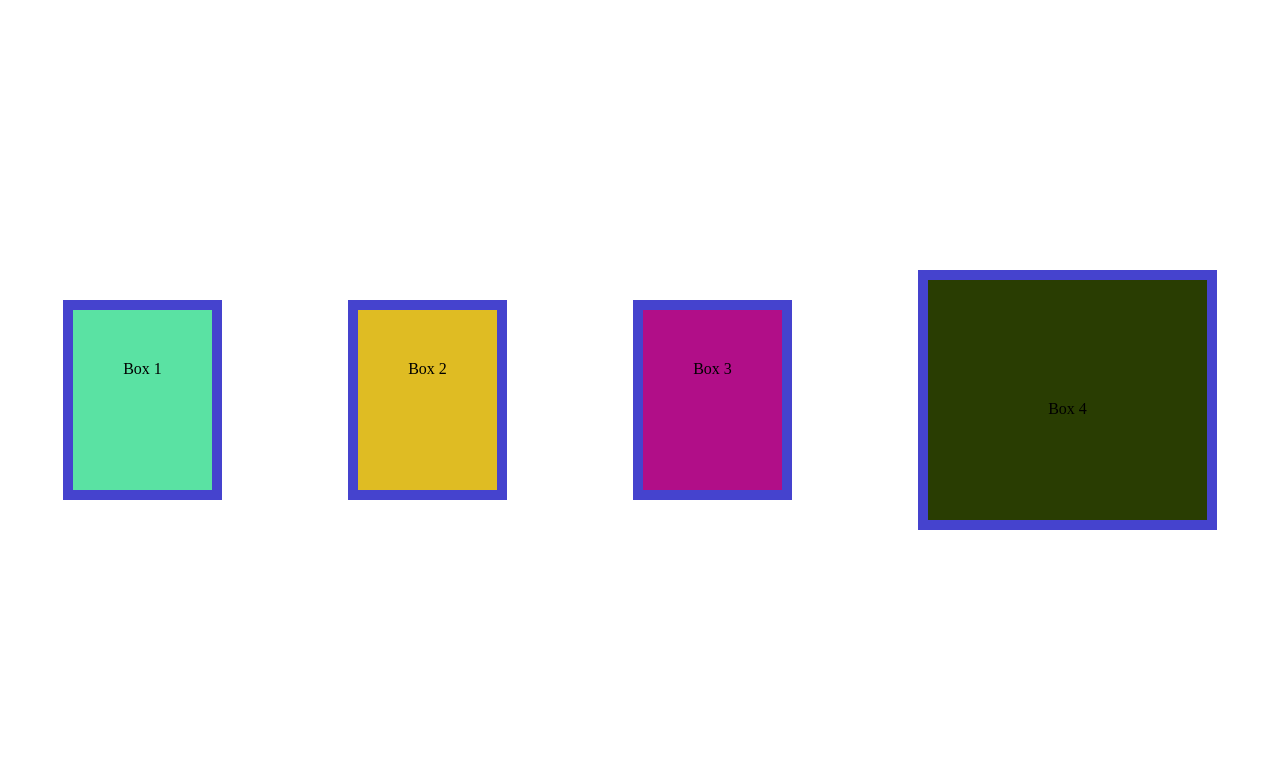
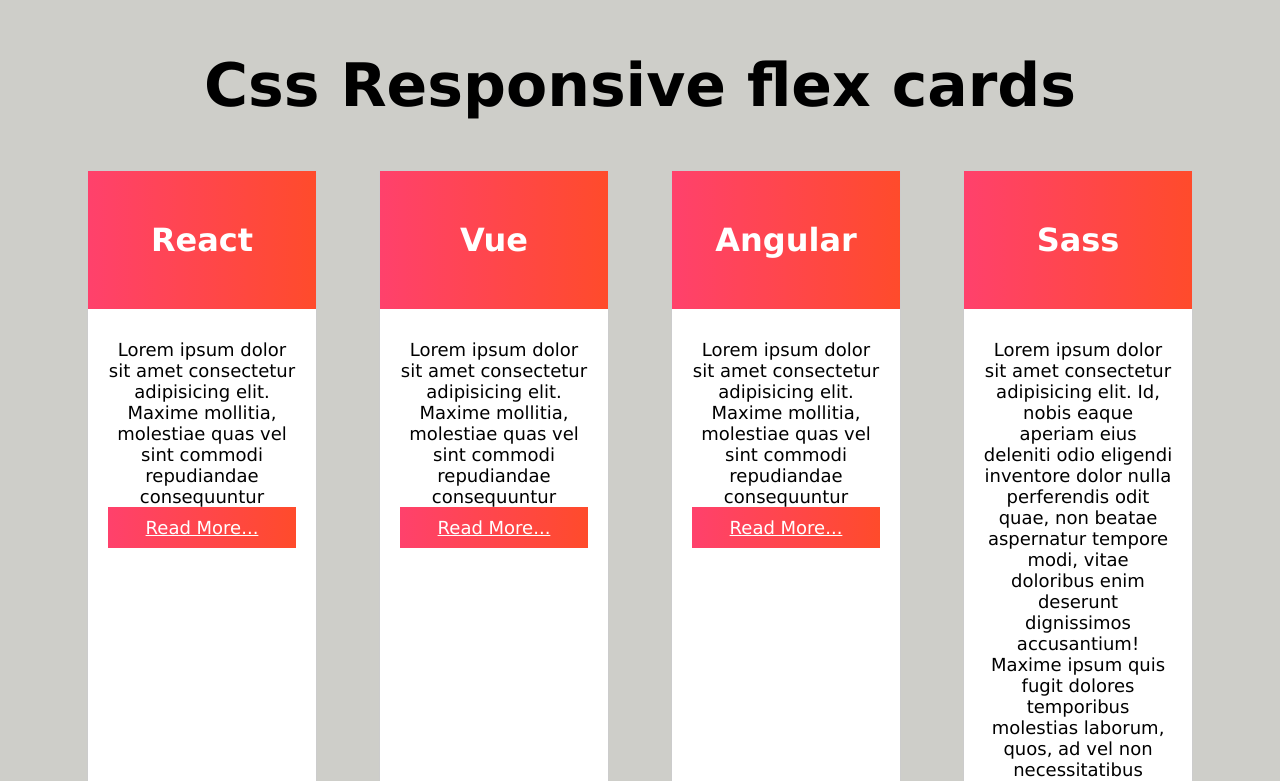
Before and after one commit to RaihanIIUC/cssonly, a React (Create React App) app: page / in a window 1280 px wide. Shown: the top 781 px of the page. Built offline with nearby package versions, Linux system fonts and the light colour scheme.

Commit message:
kevin powel

```diff
--- a/src/App.js
+++ b/src/App.js
@@ -2,11 +2,120 @@
 
 function App() {
   return (
-    <div className="maindiv">
-      <div className="div1">Box 1</div>
-      <div className="div2">Box 2</div>
-      <div className="div3">Box 3</div>
-      <div className="div4">Box 4</div>
+    <div className="container">
+      <div className="heading">
+        <h1>Css Responsive flex cards </h1>
+      </div>
+
+      <div className="row">
+        <div className="card">
+          <div className="card-header">
+            <h1>React</h1>
+          </div>
+
+          <div className="card-body">
+            <p>
+              Lorem ipsum dolor sit amet consectetur adipisicing elit. Maxime
+              mollitia, molestiae quas vel sint commodi repudiandae consequuntur
+            </p>
+            <a href="" className="btn">
+              Read More...
+            </a>
+          </div>
+        </div>
+
+        <div className="card">
+          <div className="card-header">
+            <h1>Vue</h1>
+          </div>
+
+          <div className="card-body">
+            <p>
+              Lorem ipsum dolor sit amet consectetur adipisicing elit. Maxime
+              mollitia, molestiae quas vel sint commodi repudiandae consequuntur
+            </p>
+            <a href="" className="btn">
+              Read More...
+            </a>
+          </div>
+        </div>
+
+        <div className="card">
+          <div className="card-header">
+            <h1>Angular</h1>
+          </div>
+
+          <div className="card-body">
+            <p>
+              Lorem ipsum dolor sit amet consectetur adipisicing elit. Maxime
+              mollitia, molestiae quas vel sint commodi repudiandae consequuntur
+            </p>
+            <a href="" className="btn">
+              Read More...
+            </a>
+          </div>
+        </div>
+
+        <div className="card">
+          <div className="card-header">
+            <h1>Sass</h1>
+          </div>
+
+          <div className="card-body">
+            <p>
+              Lorem ipsum dolor sit amet consectetur adipisicing elit. Id, nobis
+              eaque aperiam eius deleniti odio eligendi inventore dolor nulla
+              perferendis odit quae, non beatae aspernatur tempore modi, vitae
+              doloribus enim deserunt dignissimos accusantium! Maxime ipsum quis
+              fugit dolores temporibus molestias laborum, quos, ad vel non
+              necessitatibus cupiditate officia vitae sit.
+            </p>
+            <a href="" className="btn">
+              Read More...
+            </a>
+          </div>
+        </div>
+
+        <div className="card">
+          <div className="card-header">
+            <h1>Sass</h1>
+          </div>
+
+          <div className="card-body">
+            <p>
+              Lorem ipsum dolor sit amet consectetur adipisicing elit. Id, nobis
+              eaque aperiam eius deleniti odio eligendi inventore dolor nulla
+              perferendis odit quae, non beatae aspernatur tempore modi, vitae
+              doloribus enim deserunt dignissimos accusantium! Maxime ipsum quis
+              fugit dolores temporibus molestias laborum, quos, ad vel non
+              necessitatibus cupiditate officia vitae sit.
+            </p>
+            <a href="" className="btn">
+              Read More...
+            </a>
+          </div>
+        </div>
+
+        <div className="card">
+          <div className="card-header">
+            <h1>Sass</h1>
+          </div>
+
+          <div className="card-body">
+            <p>
+              Lorem ipsum dolor sit amet consectetur adipisicing elit. Id, nobis
+              eaque aperiam eius deleniti odio eligendi inventore dolor nulla
+              perferendis odit quae, non beatae aspernatur tempore modi, vitae
+              doloribus enim deserunt dignissimos accusantium! Maxime ipsum quis
+              fugit dolores temporibus molestias laborum, quos, ad vel non
+              necessitatibus cupiditate officia vitae sit.
+            </p>
+            <a href="" className="btn">
+              Read More...
+            </a>
+          </div>
+        </div>
+      </div>
     </div>
   );
 }
--- a/src/index.css
+++ b/src/index.css
@@ -1,45 +1,84 @@
-*,*::after, *::before {
+* {
+  padding: 0;
   margin: 0;
-  padding: 0;
   box-sizing: border-box;
 }
 
-.maindiv{
-  width: 100%;
-  height: 100vh;
-  display: flex;
-  justify-content: space-around;
-  align-items: center;
+body {
+  background: rgba(155, 156, 146, 0.486);
+  font-family: "Lucida Sans", "Lucida Sans Regular", "Lucida Grande",
+    "Lucida Sans Unicode", Geneva, Verdana, sans-serif;
 }
 
-.div1 {
-  widht: 300px;
-  height: 200px;
-  padding: 50px;
-  background-color: rgb(90, 226, 163);
-  border: 10px solid rgb(69, 67, 206);
+.container {
+  width: 90%;
+  margin: 50px auto;
 }
 
-.div2 {
-  widht: 300px;
-  height: 200px;
-  padding: 50px;
-  background-color: rgb(223, 188, 35);
-  border: 10px solid rgb(69, 67, 206);
+.heading {
+  text-align: center;
+  font-size: 30px;
+  margin-bottom: 50px;
 }
 
-.div3 {
-  widht: 300px;
-  height: 200px;
-  padding: 50px;
-  background-color: rgb(177, 14, 136);
-  border: 10px solid rgb(69, 67, 206);
+.row {
+  display: flex;
+  flex-direction: row;
+  justify-content: space-around;
+  flex-wrap: wrap;
+  gap: 1em;
+}
+.card > * {
+  /* flex-basis: 100%;
+   */
+  flex: 1 1 10em;
+}
+/* card > *:nth-child(1){
+  flex : 1 1 70%;
+  min-width: 15ch;
+  max-width: 15ch;
 }
 
-.div4 {
-  widht: 300px;
-  height: 200px;
-  padding: 120px;
-  background-color: rgb(41, 61, 2);
-  border: 10px solid rgb(69, 67, 206);
+card > *:nth-child(2){
+  flex : 1 1 30%;
+} */
+
+.card {
+  width: 20%;
+  background: #fff;
+  border: 1px solid #ccc;
+  margin-bottom: 50px;
+  transition: 0.3s;
 }
+
+.card-header {
+  text-align: center;
+  padding: 50px 10px;
+  background: linear-gradient(to right, #ff416c, #ff4b2b);
+  color: #fff;
+}
+
+.card-body {
+  padding: 30px 20px;
+  text-align: center;
+  font-size: 18px;
+}
+
+.card-body .btn {
+  display: block;
+  color: #fff;
+  text-align: center;
+  background: linear-gradient(to right, #ff416c, #ff4b2b);
+  padding: 10px 5px;
+}
+
+.card:hover {
+  transform: scale(1.05);
+  box-shadow: 0 0 40px -10px rgba(0, 0, 0, 0.25);
+}
+
+@media screen and (max-width: 1000px) {
+  .card {
+    width: 40%;
+  }
+}
```
